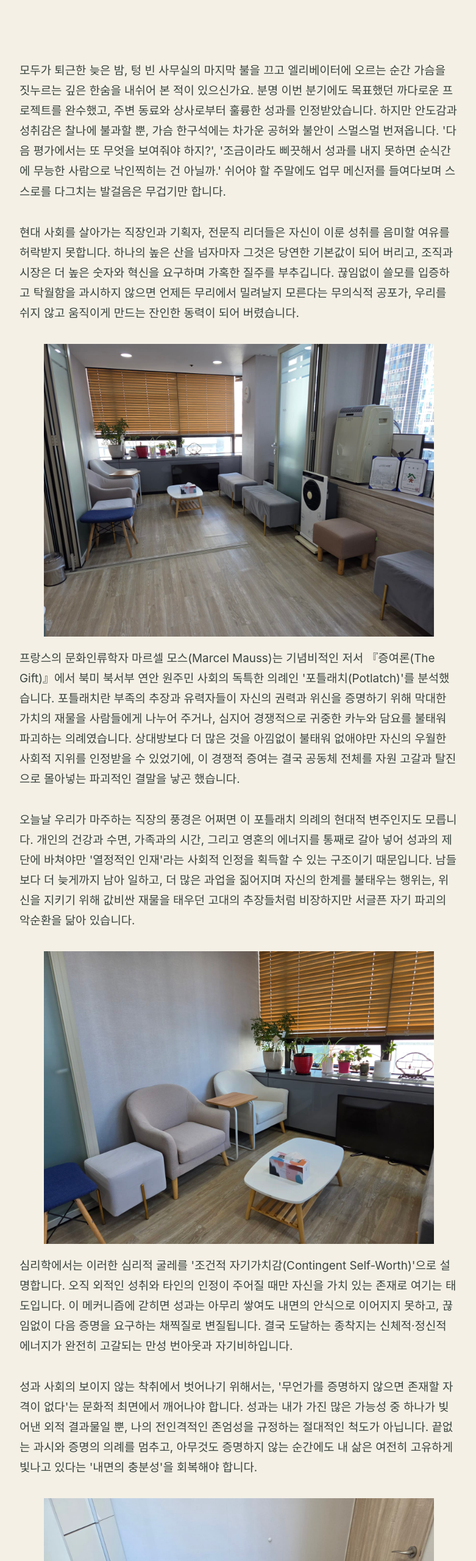
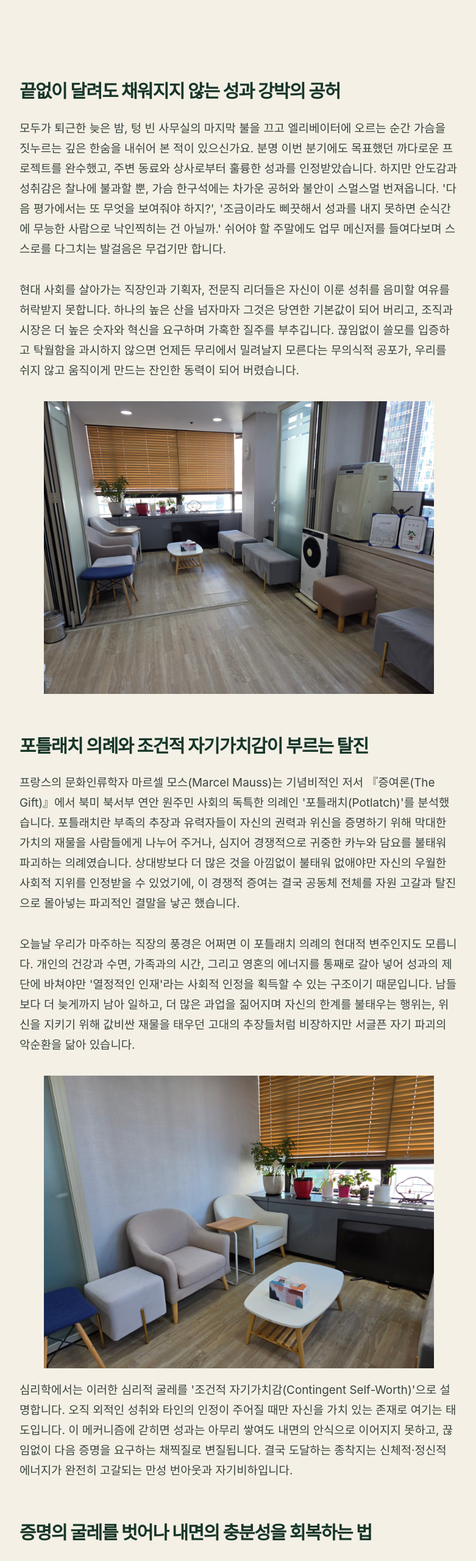
Before and after one commit to kingnation0920/naver-blog-index-aaaaalphaaaaa, an Astro site: page /articles/article-3011486d in a window 1280 px wide. Shown: the part 1300-3860 px from the top of the page at 61% size, without its empty margins (248-1029 px from the left). Built offline with nearby package versions, Linux system fonts and the light colour scheme; Astro itself is replaced by a stand-in of ours; no server answers.

Commit message:
fix: 소제목(h2) 보완 및 검수자/글쓴이 정보 표준화

```diff
--- a/src/content/articles/article-3011486d.md
+++ b/src/content/articles/article-3011486d.md
@@ -12,13 +12,16 @@ seoDescription: "모두가 퇴근한 늦은 밤, 텅 빈 사무실의 마지막
 ---
 
 <span hidden data-publisher-post-id="aiproductplanner-73a736618d40fc32887df987"></span>
+<h2>끝없이 달려도 채워지지 않는 성과 강박의 공허</h2>
 <p>모두가 퇴근한 늦은 밤, 텅 빈 사무실의 마지막 불을 끄고 엘리베이터에 오르는 순간 가슴을 짓누르는 깊은 한숨을 내쉬어 본 적이 있으신가요. 분명 이번 분기에도 목표했던 까다로운 프로젝트를 완수했고, 주변 동료와 상사로부터 훌륭한 성과를 인정받았습니다. 하지만 안도감과 성취감은 찰나에 불과할 뿐, 가슴 한구석에는 차가운 공허와 불안이 스멀스멀 번져옵니다. '다음 평가에서는 또 무엇을 보여줘야 하지?', '조금이라도 삐끗해서 성과를 내지 못하면 순식간에 무능한 사람으로 낙인찍히는 건 아닐까.' 쉬어야 할 주말에도 업무 메신저를 들여다보며 스스로를 다그치는 발걸음은 무겁기만 합니다.</p>
 <p>현대 사회를 살아가는 직장인과 기획자, 전문직 리더들은 자신이 이룬 성취를 음미할 여유를 허락받지 못합니다. 하나의 높은 산을 넘자마자 그것은 당연한 기본값이 되어 버리고, 조직과 시장은 더 높은 숫자와 혁신을 요구하며 가혹한 질주를 부추깁니다. 끊임없이 쓸모를 입증하고 탁월함을 과시하지 않으면 언제든 무리에서 밀려날지 모른다는 무의식적 공포가, 우리를 쉬지 않고 움직이게 만드는 잔인한 동력이 되어 버렸습니다.</p>
 <figure class="article-image"><img src="/articles/article-3011486d/1.jpg" alt="끝없이 스스로를 증명해야 한다는 압박, 성과 사회의 포틀래치 의례와 탈진에서 벗어나는 법 관련 이미지" loading="lazy" width="1600" height="1200"></figure>
+<h2>포틀래치 의례와 조건적 자기가치감이 부르는 탈진</h2>
 <p>프랑스의 문화인류학자 마르셀 모스(Marcel Mauss)는 기념비적인 저서 『증여론(The Gift)』에서 북미 북서부 연안 원주민 사회의 독특한 의례인 '포틀래치(Potlatch)'를 분석했습니다. 포틀래치란 부족의 추장과 유력자들이 자신의 권력과 위신을 증명하기 위해 막대한 가치의 재물을 사람들에게 나누어 주거나, 심지어 경쟁적으로 귀중한 카누와 담요를 불태워 파괴하는 의례였습니다. 상대방보다 더 많은 것을 아낌없이 불태워 없애야만 자신의 우월한 사회적 지위를 인정받을 수 있었기에, 이 경쟁적 증여는 결국 공동체 전체를 자원 고갈과 탈진으로 몰아넣는 파괴적인 결말을 낳곤 했습니다.</p>
 <p>오늘날 우리가 마주하는 직장의 풍경은 어쩌면 이 포틀래치 의례의 현대적 변주인지도 모릅니다. 개인의 건강과 수면, 가족과의 시간, 그리고 영혼의 에너지를 통째로 갈아 넣어 성과의 제단에 바쳐야만 '열정적인 인재'라는 사회적 인정을 획득할 수 있는 구조이기 때문입니다. 남들보다 더 늦게까지 남아 일하고, 더 많은 과업을 짊어지며 자신의 한계를 불태우는 행위는, 위신을 지키기 위해 값비싼 재물을 태우던 고대의 추장들처럼 비장하지만 서글픈 자기 파괴의 악순환을 닮아 있습니다.</p>
 <figure class="article-image"><img src="/articles/article-3011486d/2.jpg" alt="끝없이 스스로를 증명해야 한다는 압박, 성과 사회의 포틀래치 의례와 탈진에서 벗어나는 법 관련 이미지" loading="lazy" width="1600" height="1200"></figure>
 <p>심리학에서는 이러한 심리적 굴레를 '조건적 자기가치감(Contingent Self-Worth)'으로 설명합니다. 오직 외적인 성취와 타인의 인정이 주어질 때만 자신을 가치 있는 존재로 여기는 태도입니다. 이 메커니즘에 갇히면 성과는 아무리 쌓여도 내면의 안식으로 이어지지 못하고, 끊임없이 다음 증명을 요구하는 채찍질로 변질됩니다. 결국 도달하는 종착지는 신체적·정신적 에너지가 완전히 고갈되는 만성 번아웃과 자기비하입니다.</p>
+<h2>증명의 굴레를 벗어나 내면의 충분성을 회복하는 법</h2>
 <p>성과 사회의 보이지 않는 착취에서 벗어나기 위해서는, '무언가를 증명하지 않으면 존재할 자격이 없다'는 문화적 최면에서 깨어나야 합니다. 성과는 내가 가진 많은 가능성 중 하나가 빚어낸 외적 결과물일 뿐, 나의 전인격적인 존엄성을 규정하는 절대적인 척도가 아닙니다. 끝없는 과시와 증명의 의례를 멈추고, 아무것도 증명하지 않는 순간에도 내 삶은 여전히 고유하게 빛나고 있다는 '내면의 충분성'을 회복해야 합니다.</p>
 <figure class="article-image"><img src="/articles/article-3011486d/3.jpg" alt="끝없이 스스로를 증명해야 한다는 압박, 성과 사회의 포틀래치 의례와 탈진에서 벗어나는 법 관련 이미지" loading="lazy" width="1600" height="1200"></figure>
 <p>사람과성장 코칭심리상담센터는 서울 강남 서초 판교 등 치열한 비즈니스 경쟁의 최전선에서 성과 압박에 짓눌린 리더와 전문가들을 깊이 만납니다. 우리는 당신이 보여준 눈부신 성취 뒤에 숨은 고독과 탈진의 무게를 누구보다 잘 알고 있습니다. 체계적인 심리검사를 통해 성과 강박의 뿌리에 자리한 내면의 불안과 관계적 결핍을 정밀하게 진단하고, 1:1 심리상담과 전문 코칭을 통해 스스로를 태우지 않고도 삶의 활력과 진정한 자아를 지켜낼 수 있는 새로운 성장 방정식을 함께 세워갑니다.</p>
--- a/src/pages/articles/[id].astro
+++ b/src/pages/articles/[id].astro
@@ -124,7 +124,7 @@ const jsonLd = {
         </div>
         <div>
           <div style="display: flex; flex-wrap: wrap; align-items: center; gap: 10px; margin-bottom: 8px;">
-            <span style="font-weight: 700; color: var(--ink); font-size: 1.05rem;">김민경 센터장</span>
+            <span style="font-weight: 700; color: var(--ink); font-size: 1.05rem;">검수자 김민경</span>
             <span style="font-size: 0.75rem; background: #e8ede9; color: #18241e; padding: 3px 10px; border-radius: 9999px; font-weight: 600;">보건복지부 임상심리사 1급</span>
             <span style="font-size: 0.82rem; color: var(--muted);">명지대 코칭심리학 박사 과정</span>
           </div>
```
